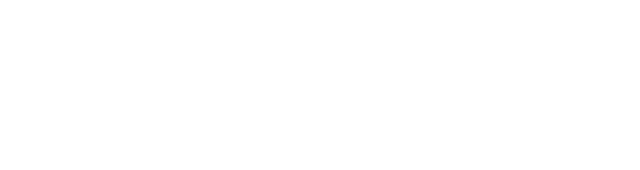
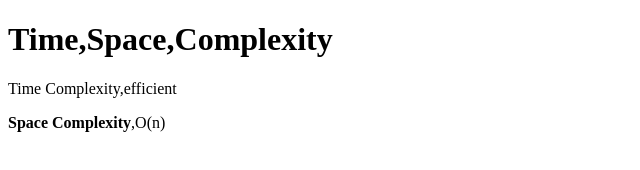
Before and after one commit to acciojob/time-and-space-complexity-itsaayush27, a website: page main.html in a window 1280 px wide. Shown: the whole page, without its empty margins (0-640 px from the left). Drawn offline with Linux system fonts and the light colour scheme.

Commit message:
created a submission

```diff
--- a/main.html
+++ b/main.html
@@ -4,12 +4,16 @@
 
 <head>
 	<link rel="stylesheet" href="styles.css">
+
 </head>
 
 <body>
 	<!-- the entire body must be written by student -->
     <script type="text/javascript" src="./script.js">
 </script>
+<h1>Time,Space,Complexity</h1>
+	<p>Time Complexity,efficient</p>
+	<p2><b>Space Complexity</b>,O(n)</p2>
 
 </body>
 
```
